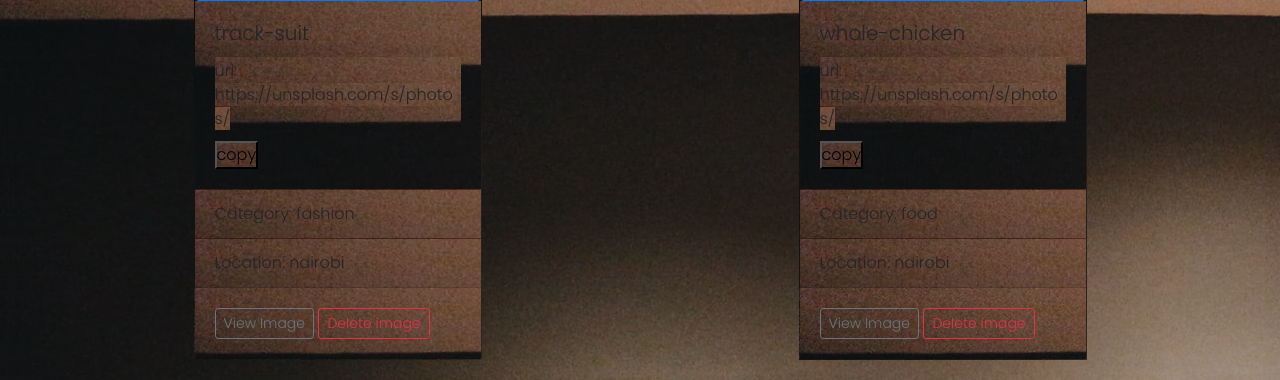
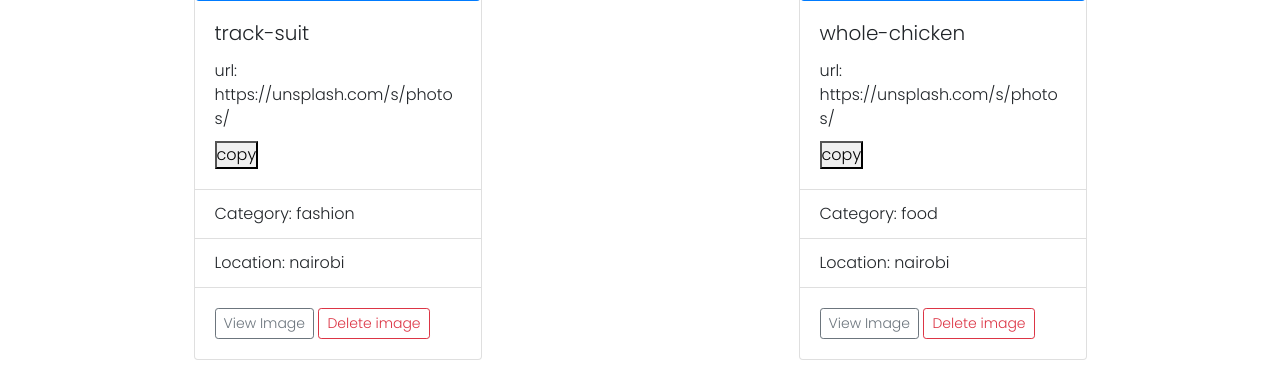
Before and after one commit to lcmongwe/portfolio, a Django app: page / in a window 1280 px wide. Shown: the part 1745-2125 px from the top of the page. Run offline with Django 4.2, Linux system fonts and the light colour scheme; data comes from the database, SQL or seed files in the repository; some libraries are stand-ins or nearby versions.

Commit message:
background image removed

```diff
--- a/portapp/static/css/portapp.css
+++ b/portapp/static/css/portapp.css
@@ -5,7 +5,7 @@
   padding: 0px;
   box-sizing: border-box;
   font-family: "Poppins", sans-serif;
-  background-image: url('../images/gallery.jpg');
+
 }
 
 /* BIG IMAGE.HTML */
--- a/portapp/templates/home.html
+++ b/portapp/templates/home.html
@@ -9,7 +9,8 @@
   <div class="modal-dialog modal-dialog-centered" role="document">
     <div class="modal-content">
       <div class="modal-header">
-
+        <div ><img src="{{image.image_path.url}}" alt="image" width="800px" height="800px" /></div>
+        <!-- <h5 class="modal-title" id="exampleModalLongTitle">{{image.name}}</h5> -->
         <button type="button" class="close" data-dismiss="modal" aria-label="Close">
           <span aria-hidden="true">&times;</span>
         </button>
```
